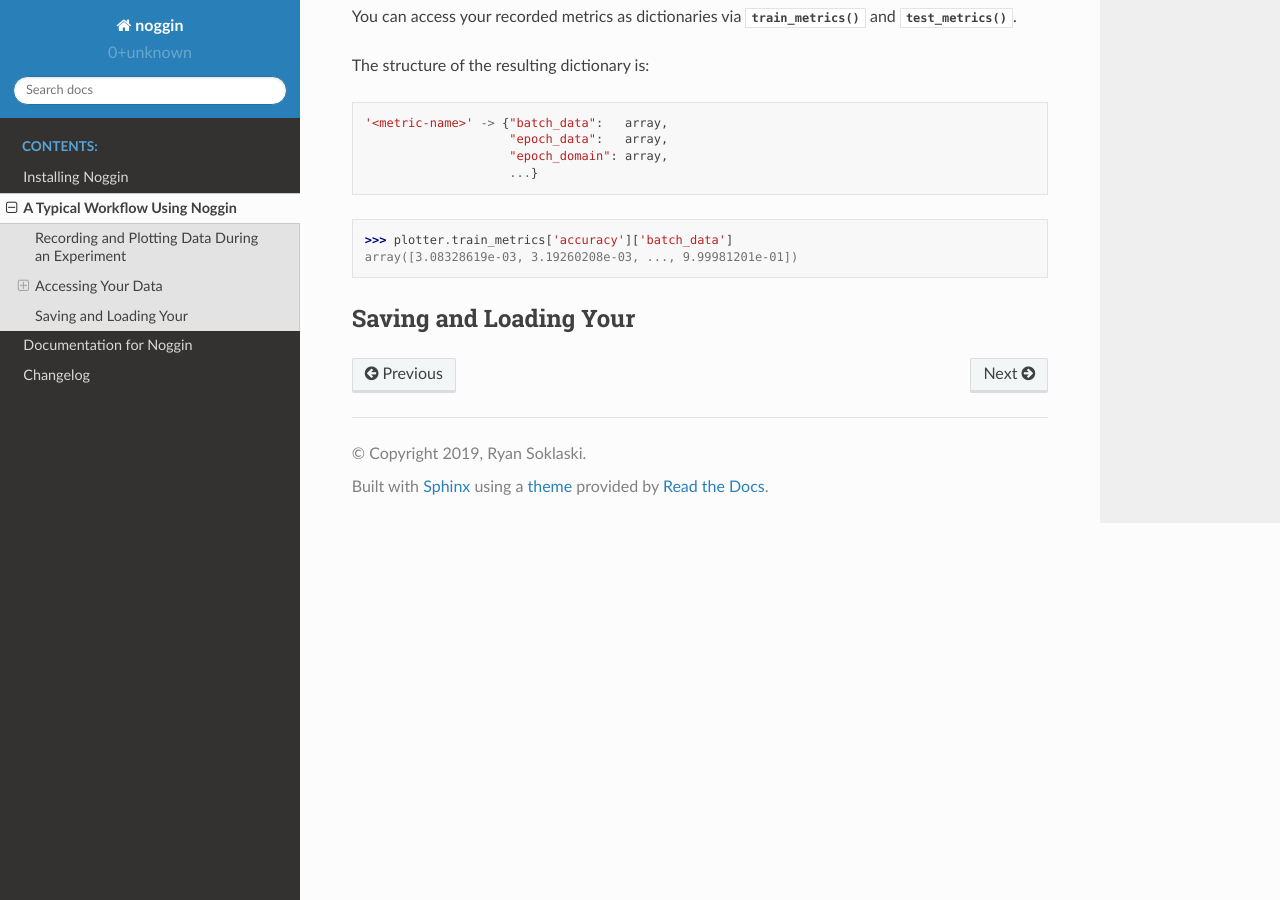
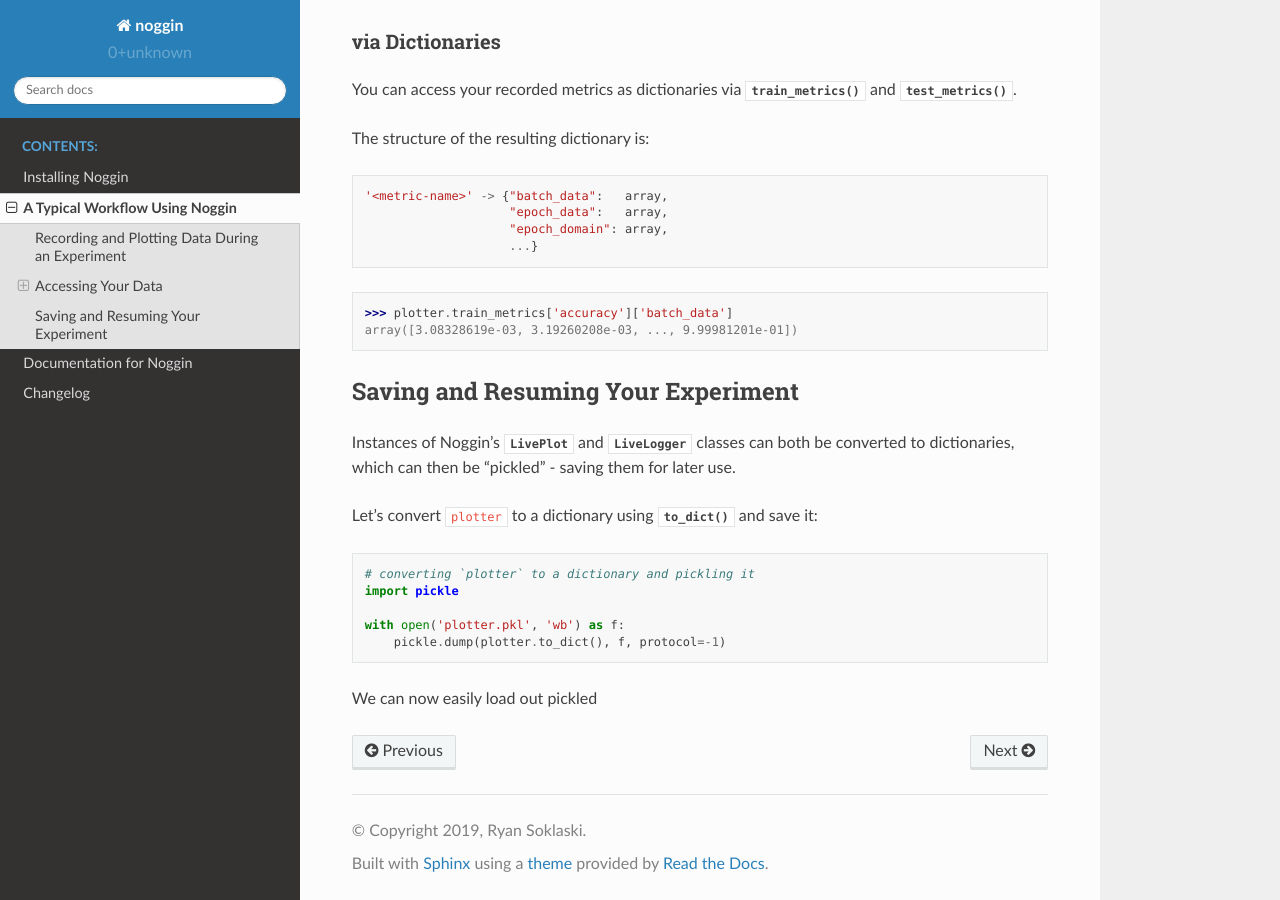
Before and after one commit to rsokl/noggin, a Sphinx documentation site: the page built from docs/source/workflow.rst, in a window 1280 px wide and 900 px high, scrolled down 4800 px. Built offline with Sphinx 7.4.7 and the Read the Docs theme 2.0.0, drawn with Linux system fonts in a browser that asks for light colours; some of the changed text lies outside the part shown.

Commit message:
progress

```diff
--- a/docs/source/workflow.rst
+++ b/docs/source/workflow.rst
@@ -93,6 +93,10 @@ There are a number of ways that you can customize your live plot; these are deta
 - the maximum number of batches to be included in the plot
 - whether or not you want to plot the batch-level data at all
 
+If you don't care about visualizing your data, you can use
+:class:`~noggin.logger.LiveLogger` to record your
+measurements in a nearly-identical manner.
+
 Accessing Your Data
 ###################
 
@@ -159,5 +163,19 @@ The structure of the resulting dictionary is::
     >>> plotter.train_metrics['accuracy']['batch_data']
     array([3.08328619e-03, 3.19260208e-03, ..., 9.99981201e-01])
 
-Saving and Loading Your
-###################
+Saving and Resuming Your Experiment
+###################################
+Instances of Noggin's :class:`~noggin.plotter.LivePlot` and :class:`~noggin.logger.LiveLogger` classes can both be converted to dictionaries, which can then be
+"pickled" - saving them for later use.
+
+Let's convert ``plotter`` to a dictionary using :func:`~noggin.plotter.LivePlot.to_dict` and save it:
+
+.. code::
+
+    # converting `plotter` to a dictionary and pickling it
+    import pickle
+
+    with open('plotter.pkl', 'wb') as f:
+        pickle.dump(plotter.to_dict(), f, protocol=-1)
+
+We can now easily load out pickled
```
